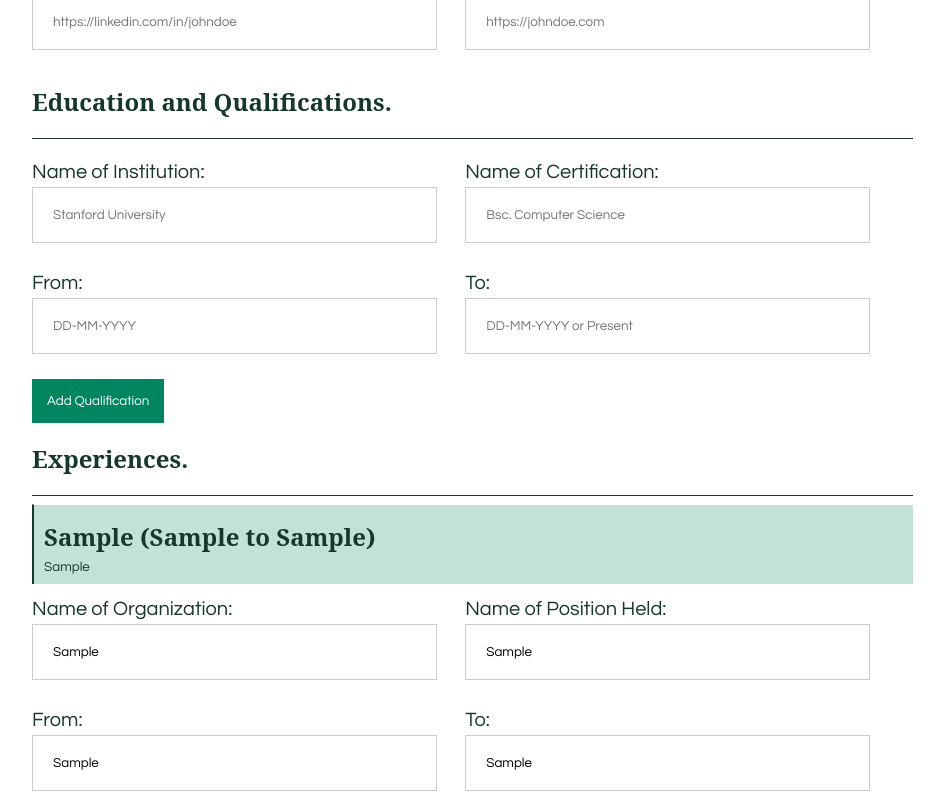
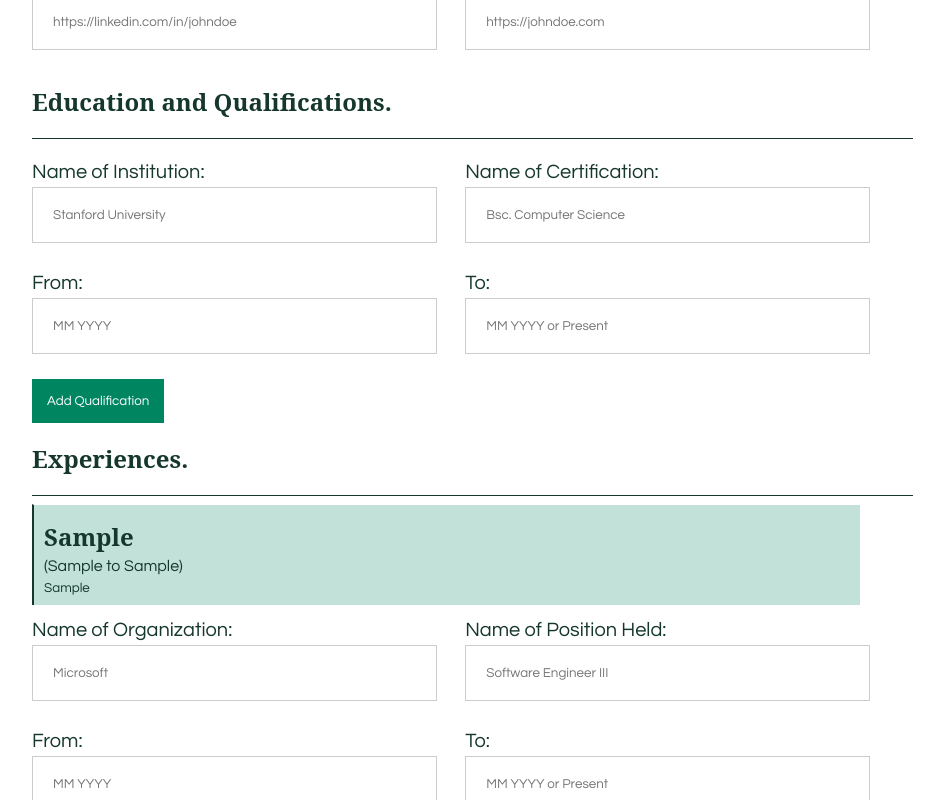
Before and after one commit to arinze19/fast-cv, a React (Create React App) app: page / in a window 1280 px wide. Both pictures are taken after typing "Sample", "Sample", "Sample", "Sample" into the empty fields and a click on the button "Add Experience". Shown: the part 436-1236 px from the top of the page, without its empty margins (175-1119 px from the left). Built offline with nearby package versions, Linux system fonts and the light colour scheme; a web font is replaced by a local one.

Commit message:
modifications

```diff
--- a/src/App.js
+++ b/src/App.js
@@ -24,7 +24,7 @@ const initialState = {
 
 function App() {
   const [info, setInfo]                           = useState({ ...initialState });
-  let [preview, setPreview]                       = useState(false);
+  let   [preview, setPreview]                     = useState(false);
   const [institutionsList, setInstitutionsList]   = useState([]);
   const [organizationsList, setOrganizationsList] = useState([]);
 
@@ -48,6 +48,16 @@ function App() {
       };
 
       setInstitutionsList((prevList) => prevList.concat(selectedInfo));
+      // reset state values
+      setInfo(prevInfo => {
+        return {
+          ...prevInfo,
+          institution: "",
+          certification: "",
+          certStartDate: "",
+          certEndDate: ""
+        }
+      })
     } else {
       selectedInfo = {
         organization: info.organization,
@@ -57,6 +67,15 @@ function App() {
       };
 
       setOrganizationsList((prevList) => prevList.concat(selectedInfo));
+      setInfo(prevInfo => {
+        return {
+          ...prevInfo,
+          organization: "",
+          position: "",
+          orgStartDate: "",
+          orgEndDate: ""
+        }
+      })
     }
   }
 
--- a/src/components/base/ShowCase.js
+++ b/src/components/base/ShowCase.js
@@ -1,15 +1,15 @@
 import uniqid from "uniqid";
 
 function ShowCase({ list, handleButtonClick, section }) {
-
   let lists;
   if (section === "qualifications") {
     lists = list.map((item) => {
       return (
         <div className="showcase" key={uniqid()}>
-          <h2 className="showcase__header">
-            {item.institution} ({`${item.certStartDate} to ${item.certEndDate}`})
-          </h2>
+          <h2 className="showcase__header">{item.institution}</h2>
+          <p className="showcase__para">
+            ({`${item.certStartDate} to ${item.certEndDate}`})
+          </p>
           <small>{item.certification}</small>
         </div>
       );
@@ -18,9 +18,10 @@ function ShowCase({ list, handleButtonClick, section }) {
     lists = list.map((item) => {
       return (
         <div className="showcase" key={uniqid()}>
-          <h2 className="showcase__header">
-            {item.organization} ({`${item.orgStartDate} to ${item.orgEndDate}`})
-          </h2>
+          <h2 className="showcase__header">{item.organization}</h2>
+          <div className="showcase__para">
+            ({`${item.orgStartDate} to ${item.orgEndDate}`})
+          </div>
           <small>{item.position}</small>
         </div>
       );
--- a/src/components/edit/Experience.js
+++ b/src/components/edit/Experience.js
@@ -44,7 +44,7 @@ function Experience({ info, handleInputChange, handleButtonClick, list }) {
             <input
               type="text"
               name="orgStartDate"
-              placeholder="DD-MM-YYYY"
+              placeholder="MM YYYY"
               className="experiences"
               value={info.orgStartDate}
               onChange={handleInputChange}
@@ -57,7 +57,7 @@ function Experience({ info, handleInputChange, handleButtonClick, list }) {
             <input
               type="text"
               name="orgEndDate"
-              placeholder="DD-MM-YYYY or Present"
+              placeholder="MM YYYY or Present"
               className="experiences"
               value={info.orgEndDate}
               onChange={handleInputChange}
--- a/src/components/edit/Qualifications.js
+++ b/src/components/edit/Qualifications.js
@@ -43,7 +43,7 @@ function Qualifications({ info, handleInputChange, handleButtonClick, list }) {
             <input
               type="text"
               name="certStartDate"
-              placeholder="DD-MM-YYYY"
+              placeholder="MM YYYY"
               className="qualifications"
               value={info.certStartDate}
               onChange={handleInputChange}
@@ -56,7 +56,7 @@ function Qualifications({ info, handleInputChange, handleButtonClick, list }) {
             <input
               type="text"
               name="certEndDate"
-              placeholder="DD-MM-YYYY or Present"
+              placeholder="MM YYYY or Present"
               className="qualifications"
               value={info.certEndDate}
               onChange={handleInputChange}
--- a/src/index.css
+++ b/src/index.css
@@ -123,13 +123,15 @@ label {
   border-left: 2px solid #15372c;
   padding: 10px;
   background-color: #0085623d;
+  width: 90%;
 }
 
 .showcase:not(:first-child) {
   border-top: 1px solid white;
 }
 
-.showcase__header {
+.showcase__header,
+.showcase__para {
   margin-bottom: 5px;
   margin-top: 5px;
 }
@@ -145,9 +147,16 @@ label {
     width: 95%;
   }
 
-
   .main-form {
     width: 90%;
+  }
+
+  .showcase__header {
+    font-size: 18px;
+  }
+
+  .showcase__para {
+    font-size: 14px;
   }
 }
 
```
